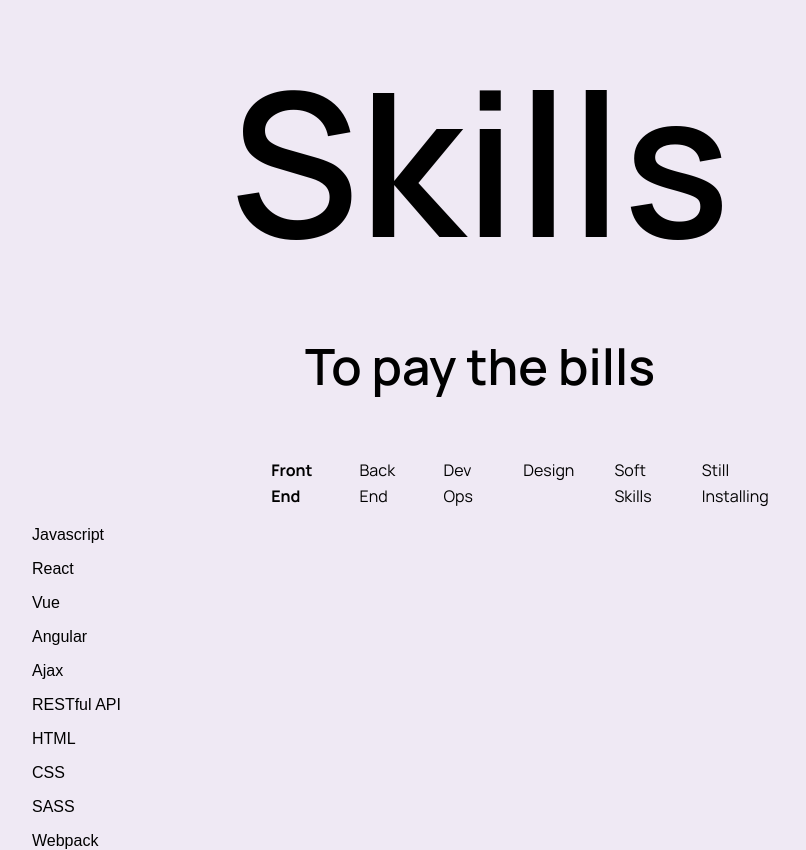
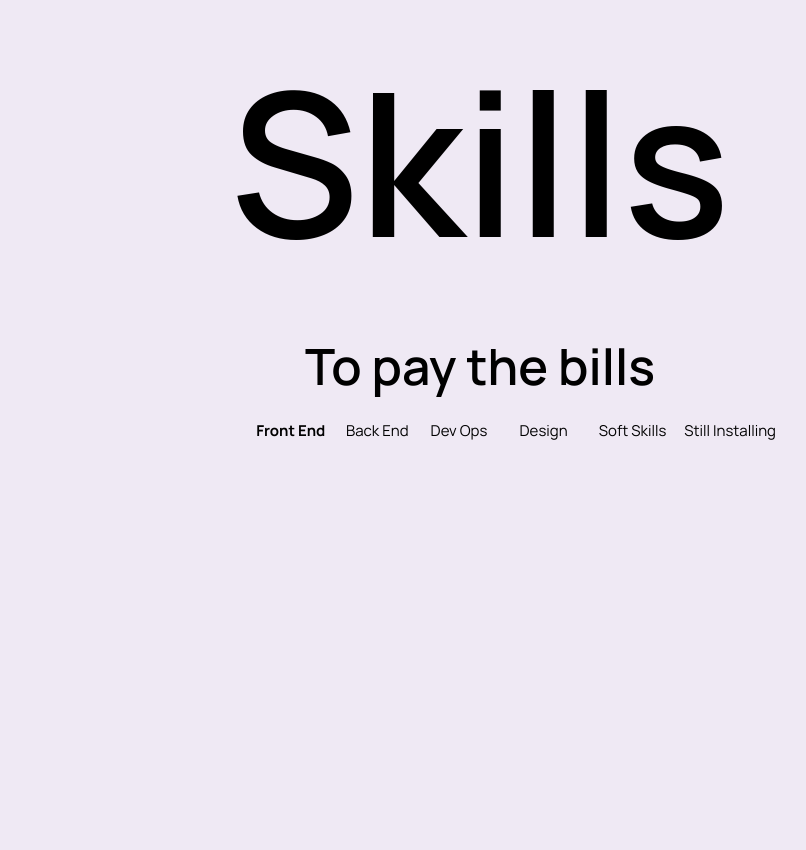
Before and after one commit to kylekrny/portfolio-gatsby, a Gatsby site: page / in a window 1280 px wide. Shown: the part 5953-6803 px from the top of the page, without its empty margins (160-966 px from the left). After the commit the page ends 6408 px from the top, so only its background shows below. Built offline with nearby package versions, Linux system fonts and the light colour scheme; Gatsby itself is replaced by a stand-in of ours.

Commit message:
data-filters working

```diff
--- a/src/components/layout.css
+++ b/src/components/layout.css
@@ -534,9 +534,16 @@ margin-bottom: 50px;
 
 .skill-filter-item {
   font-family: manropeRegular;
+  text-decoration: none;
+  background: none;
+  border: none;
+  font-size: 15px;
+  margin: 10px 15px;
+  width: 100%;
+
 }
 
-.skill-filter-item-active {
+.skill-active {
   font-family: manropeBold;
 }
 
--- a/src/components/mainPage/skills.js
+++ b/src/components/mainPage/skills.js
@@ -1,5 +1,4 @@
 import React, { Component } from 'react'
-import FilterRow from './skills/filterRow'
 import SkillDisplay from './skills/skillDisplay'
 
 
@@ -11,10 +10,9 @@ export default class Skills extends Component {
       <div id="skills">
         <h5 className='title-large skills-title'>Skills</h5>
         <h5 className='title-small skills-title'>To pay the bills</h5>
-        <div className="skill-filter-container">
-          <FilterRow/>
+
           <SkillDisplay/>
-        </div>
+
       </div>
     )
   }
--- a/src/components/mainPage/skills/filterRow.js
+++ b/src/components/mainPage/skills/filterRow.js
@@ -5,17 +5,7 @@ export default class FilterRow extends Component {
 
   render() {
 
-    return (
-        <>
-          <ul className='skill-filter'>
-            <ul className='skill-filter-item-active'>Front End</ul>
-            <ul className='skill-filter-item'>Back End</ul>
-            <ul className='skill-filter-item'>Dev Ops</ul>
-            <ul className='skill-filter-item'>Design</ul>
-            <ul className='skill-filter-item'>Soft Skills</ul>
-            <ul className='skill-filter-item'>Still Installing</ul>
-          </ul>
-        </>
+
     )
   }
 };
--- a/src/components/mainPage/skills/skillDisplay.js
+++ b/src/components/mainPage/skills/skillDisplay.js
@@ -7,7 +7,7 @@ export default class SkillDisplay extends Component {
     super(props);
 
     this.state = {
-      activeOption: JSONData.Skills[0].Type
+      activeOption: JSONData.Skills[0]
     };
 
     this.handleFilterClick = this.handleFilterClick.bind(this);
@@ -17,9 +17,12 @@ export default class SkillDisplay extends Component {
     this.setState({ activeOption });
   }
 
-  renderSkills(data) {
+  // renderSkills(data) {
+  //   data.Children.map((data,index) => {
+  //     <h6 class='skill-display-item'>{data.Title}</h6>
 
-  }
+  //   })
+  // }
 
   handleFilter(option) {
     switch (option) {
@@ -29,6 +32,8 @@ export default class SkillDisplay extends Component {
           return
         case 'Dev Ops':
           return
+        case 'Design':
+          return
         case 'Soft Skills':
           return
         case 'Still Installing':
@@ -36,22 +41,34 @@ export default class SkillDisplay extends Component {
     }
   }
 
-
+  renderFilters(data, activeOption) {
+    return(
+      <>
+        <ul className='skill-filter'>
+          {data.map(data => {
+            return (
+            <li key={data.Type}><button className={`${activeOption.Type === data.Type? "skill-active" : ""} skill-filter-item`} onClick={() => this.handleFilterClick(data)}>{data.Type}</button></li>
+            )
+          })}
+        </ul>
+      </>
+    )
+  }
 
 
   render() {
-
+    const { activeOption } = this.state;
+    const data = JSONData.Skills
 
 
     return (
+      <>
+        {this.renderFilters(data, activeOption)}
       <div id="skill-display-container">
-        {JSONData.Skills[0].Children.map((data, index) => {
-          return (
-          <p>{data.Title}</p>
-          )
-        })}
+
 
       </div>
+      </>
+
     )
-  }
-};
+}};
--- a/src/components/mainPage/workCard.js
+++ b/src/components/mainPage/workCard.js
@@ -29,7 +29,7 @@ export default class WorkCard extends Component {
       const noLiveButton = <a className='work-card-link-inactive' href="#" onclick="return false;">Coming Soon</a>
 
     return (
-      <div className='work-card-info-container'>
+      <div className='work-card-info-container' key={data.Title}>
         <h1 className='work-card-title'>{data.Title}</h1>
         <h3 className='work-card-subtitle'>{data.Subtitle}</h3>
         <h3 className='work-card-date'>{data.Completion}</h3>
```
